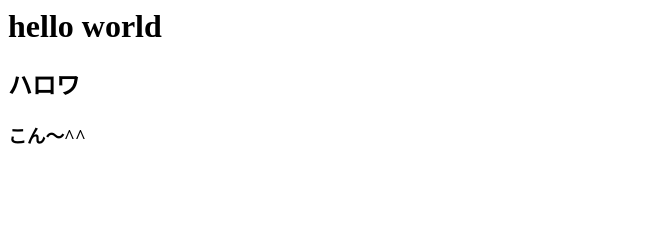
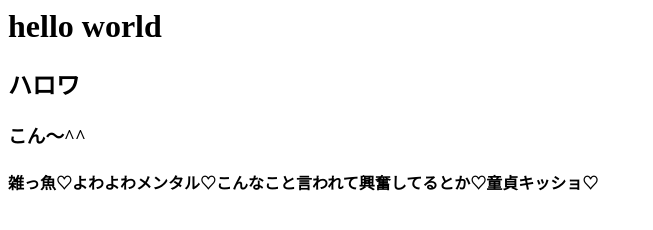
Before and after one commit to Terra0723/Terra0723.github.io, a plain HTML site: page index.html in a window 1280 px wide. Shown: the whole page, without its empty margins (0-653 px from the left). Drawn offline with Linux system fonts and the light colour scheme.

Commit message:
メスガキ構文追加しといた♡ざ～～～～こ♡

```diff
--- a/index.html
+++ b/index.html
@@ -1,3 +1,4 @@
 <h1>hello world</h1>
 <h2>ハロワ</h2>
 <h3>こん～^^</h3>
+<h4>雑っ魚♡よわよわメンタル♡こんなこと言われて興奮してるとか♡童貞キッショ♡</h4>
```
